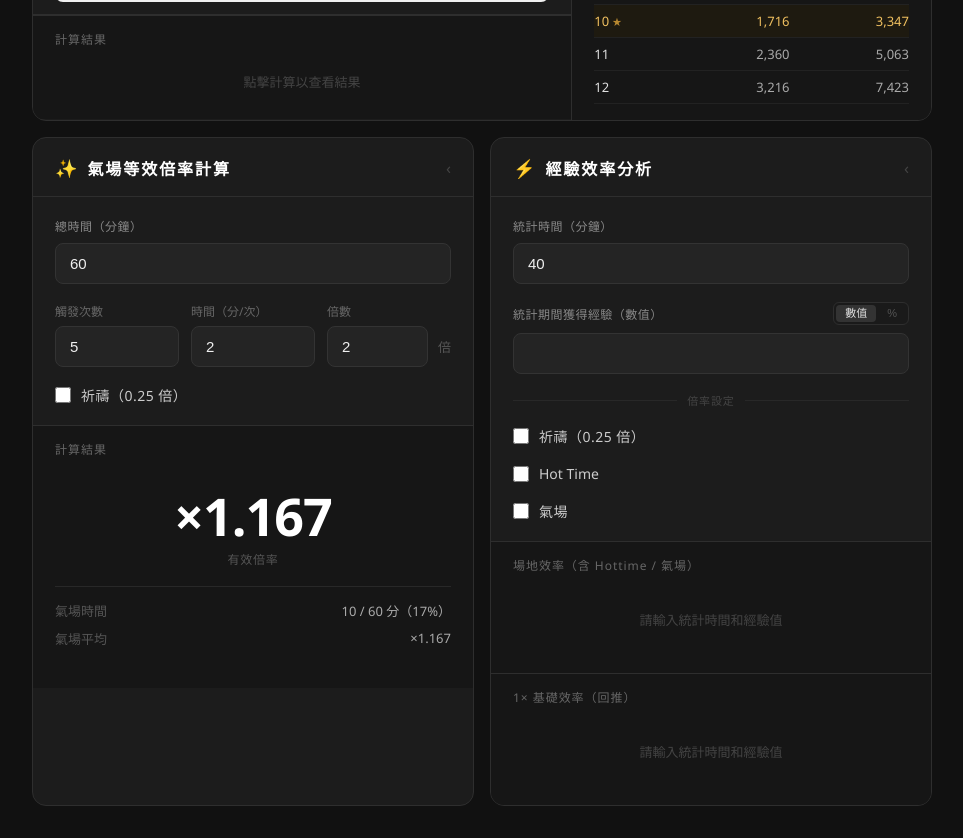
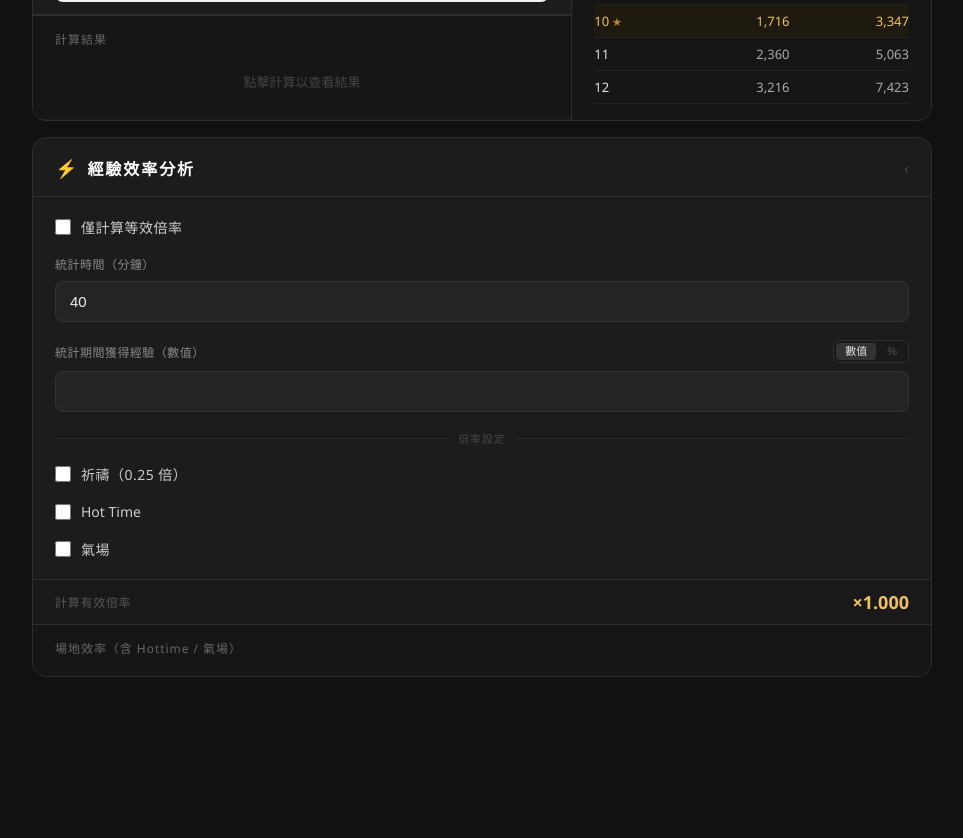
Before and after one commit to r041291867/exp-calculator, a React (Vite) app: page / in a window 1280 px wide. Shown: the part 640-1478 px from the top of the page, without its empty margins (158-1121 px from the left). After the commit the page ends 1349 px from the top, so only its background shows below. Built offline with nearby package versions, Linux system fonts and the light colour scheme.

Commit message:
feat: update calculators and components for improved functionality and UI; adjust local storage defaults and refine input handling

```diff
--- a/src/App.tsx
+++ b/src/App.tsx
@@ -1,7 +1,6 @@
 import { useLevelExp } from './hooks/useLevelExp';
 import CharacterPanel from './components/CharacterPanel';
 import Calculator from './components/Calculator';
-import AuraCalculator from './components/AuraCalculator';
 import BaseRateCalculator from './components/BaseRateCalculator';
 import './index.css';
 
@@ -12,10 +11,7 @@ export default function App() {
         <div className="app-wrapper">
             <CharacterPanel {...levelExp} />
             <Calculator {...levelExp} />
-            <div className="bottom-row">
-                <AuraCalculator />
-                <BaseRateCalculator {...levelExp} />
-            </div>
+            <BaseRateCalculator {...levelExp} />
         </div>
     );
 }
--- a/src/components/AuraCalculator.tsx
+++ b/src/components/AuraCalculator.tsx
@@ -6,7 +6,7 @@ import { useLocalStorage } from "../hooks/useLocalStorage";
 
 export default function AuraCalculator() {
     const [totalTime, setTotalTime] = useLocalStorage("aura.totalTime", 60);
-    const [auraTriggers, setAuraTriggers] = useLocalStorage("aura.triggers", 5);
+    const [auraTriggers, setAuraTriggers] = useLocalStorage("aura.triggers", 15);
     const [auraDuration, setAuraDuration] = useLocalStorage("aura.duration", 2);
     const [auraMultiplier, setAuraMultiplier] = useLocalStorage("aura.multiplier", 2);
     const [hasPrayer, setHasPrayer] = useLocalStorage("aura.prayer", false);
--- a/src/components/BaseRateCalculator.tsx
+++ b/src/components/BaseRateCalculator.tsx
@@ -28,13 +28,14 @@ export default function BaseRateCalculator({ currentLevel, currentExp, expToNext
     const [auraDuration, setAuraDuration] = useLocalStorage("base.auraDuration", 2);
     const [auraMultiplier, setAuraMultiplier] = useLocalStorage("base.auraMultiplier", 2);
     const [hasPrayer, setHasPrayer] = useLocalStorage("base.prayer", false);
+    const [onlyEffectiveMult, setOnlyEffectiveMult] = useLocalStorage("base.onlyEffMult", false);
 
     useEffect(() => {
         setTotalExp(0);
     }, [currentLevel]);
 
     const result = useMemo(() => {
-        if (durationMinutes <= 0 || totalExp <= 0) return null;
+        if (durationMinutes <= 0) return null;
 
         const auraTime = auraDuration * (hasAura ? auraTriggers : 0);
         if (auraTime > durationMinutes) {
@@ -48,6 +49,10 @@ export default function BaseRateCalculator({ currentLevel, currentExp, expToNext
         const auraFraction = auraTime / durationMinutes;
         const effNoPrayer = hottimeBase + (auraMultiplier - 1) * auraFraction;
         const effective = effNoPrayer + (hasPrayer ? 0.25 : 0);
+
+        if (onlyEffectiveMult || totalExp <= 0) {
+            return { type: "mult-only" as const, effective };
+        }
 
         const base1xPerMin = totalExp / durationMinutes / effective;
         const spotPerMin = base1xPerMin * effNoPrayer;
@@ -64,6 +69,7 @@ export default function BaseRateCalculator({ currentLevel, currentExp, expToNext
 
         const remaining = Math.max(0, getExpToNext(currentLevel) - currentExp);
         const minsToLevelUpSpot = remaining > 0 ? Math.ceil(remaining / spotPerMin) : 0;
+        const minsToLevelUpSpotPrayer = remaining > 0 ? Math.ceil(remaining / (spotPerMin * 1.25)) : 0;
         const minsToLevelUpBase = remaining > 0 ? Math.ceil(remaining / base1xPerMin) : 0;
 
         return {
@@ -78,6 +84,7 @@ export default function BaseRateCalculator({ currentLevel, currentExp, expToNext
             withPrayer10,
             withPrayer60,
             minsToLevelUpSpot,
+            minsToLevelUpSpotPrayer,
             minsToLevelUpBase,
         };
     }, [
@@ -90,13 +97,25 @@ export default function BaseRateCalculator({ currentLevel, currentExp, expToNext
         auraDuration,
         auraMultiplier,
         hasPrayer,
+        onlyEffectiveMult,
         currentLevel,
         currentExp,
     ]);
 
     return (
-        <CollapsibleCard storageKey="base.collapsed" icon="⚡" title="經驗效率分析">
+        <CollapsibleCard storageKey="base.collapsed" icon="⚡" title="經驗效率分析" className="calculator-card">
             <div className="form-body">
+                <div className="field">
+                    <label className="prayer-checkbox-row" style={{ cursor: "pointer" }}>
+                        <input
+                            type="checkbox"
+                            checked={onlyEffectiveMult}
+                            onChange={(e) => setOnlyEffectiveMult(e.target.checked)}
+                        />
+                        <span>僅計算等效倍率</span>
+                    </label>
+                </div>
+
                 <div className="field">
                     <label>統計時間（分鐘）</label>
                     <input
@@ -108,6 +127,7 @@ export default function BaseRateCalculator({ currentLevel, currentExp, expToNext
                     />
                 </div>
 
+                {!onlyEffectiveMult && (
                     <ExpAmountField
                         labelBase="統計期間獲得經驗"
                         currentLevel={currentLevel}
@@ -117,6 +137,7 @@ export default function BaseRateCalculator({ currentLevel, currentExp, expToNext
                         onModeChange={setTotalExpInputMode}
                         onChange={handleTotalExpChange}
                     />
+                )}
 
                 <div className="field-divider">
                     <span>倍率設定</span>
@@ -169,19 +190,23 @@ export default function BaseRateCalculator({ currentLevel, currentExp, expToNext
                 )}
             </div>
 
-            {result?.type === "ok" && (
+            {(result?.type === "ok" || result?.type === "mult-only") && (
                 <div className="effective-mult-bar">
                     <span className="effective-mult-label">計算有效倍率</span>
                     <span className="effective-mult-value">×{result.effective.toFixed(3)}</span>
                 </div>
             )}
 
+            {!onlyEffectiveMult && (
+                <>
                     <div className="rate-result-section">
                         <h2 className="rate-result-title">場地效率（含 Hottime / 氣場）</h2>
                         {!result ? (
                             <p className="no-result">請輸入統計時間和經驗值</p>
                         ) : result.type === "error" ? (
                             <p className="no-result">{result.msg}</p>
+                        ) : result.type === "mult-only" ? (
+                            <p className="no-result">請輸入統計期間獲得經驗</p>
                         ) : (
                             <>
                                 <RateResultGrid
@@ -192,7 +217,9 @@ export default function BaseRateCalculator({ currentLevel, currentExp, expToNext
                                 />
                                 {result.minsToLevelUpSpot > 0 && (
                                     <p className="level-up-hint">
-                                以目前場地效率約 <strong>{formatMins(result.minsToLevelUpSpot)}</strong> 升級（無祈禱）
+                                        以目前場地效率約 <strong>{formatMins(result.minsToLevelUpSpot)}</strong>{" "}
+                                        升級（無祈禱）／<strong>{formatMins(result.minsToLevelUpSpotPrayer)}</strong>
+                                        （有祈禱）
                                     </p>
                                 )}
                             </>
@@ -203,7 +230,7 @@ export default function BaseRateCalculator({ currentLevel, currentExp, expToNext
                         <h2 className="rate-result-title">1× 基礎效率（回推）</h2>
                         {!result ? (
                             <p className="no-result">請輸入統計時間和經驗值</p>
-                ) : result.type === "error" ? null : (
+                        ) : result.type === "error" ? null : result.type === "mult-only" ? null : (
                             <>
                                 <RateResultGrid
                                     noPrayer10={result.noPrayer10}
@@ -219,6 +246,8 @@ export default function BaseRateCalculator({ currentLevel, currentExp, expToNext
                             </>
                         )}
                     </div>
+                </>
+            )}
         </CollapsibleCard>
     );
 }
--- a/src/components/Calculator.tsx
+++ b/src/components/Calculator.tsx
@@ -130,7 +130,7 @@ export default function Calculator({ currentLevel, currentExp }: SharedLevelExp)
                             <p className="hint">選擇適合的時間區間，例如組隊任務通常需要更長時間</p>
                         </div>
 
-                        <div className="field interval-row">
+                        <div className="field">
                             <div className="daily-hours-row">
                                 <span className="unit-label">每天練功</span>
                                 <button
@@ -155,7 +155,7 @@ export default function Calculator({ currentLevel, currentExp }: SharedLevelExp)
                                 >
                                     +
                                 </button>
-                                <span className="unit-label">小時</span>
+                                <span className="unit-label">小時&nbsp;&nbsp;&nbsp;&nbsp;</span>
                             </div>
                         </div>
                     </div>
--- a/src/components/shared/ExpAmountField.tsx
+++ b/src/components/shared/ExpAmountField.tsx
@@ -40,7 +40,7 @@ export default function ExpAmountField({
             <input
                 type="number"
                 min={0}
-                step={mode === "percent" ? 0.1 : 1}
+                step={mode === "percent" ? 0.01 : 1}
                 value={mode === "percent" ? (percentValue || "") : (value || "")}
                 onChange={(e) => onChange(e.target.value)}
             />
--- a/src/components/shared/LevelExpField.tsx
+++ b/src/components/shared/LevelExpField.tsx
@@ -56,7 +56,7 @@ export default function LevelExpField({
                     type="number"
                     min={0}
                     max={mode === "percent" ? 100 : maxExp}
-                    step={mode === "percent" ? 0.1 : 1}
+                    step={mode === "percent" ? 0.01 : 1}
                     value={mode === "percent" ? expPercent : exp}
                     onChange={(e) => onExpChange(e.target.value)}
                 />
--- a/src/hooks/useLevelExp.ts
+++ b/src/hooks/useLevelExp.ts
@@ -12,7 +12,7 @@ export function useLevelExp() {
 
     const expPercentValue = useMemo(() => {
         if (maxCurrentExp <= 0) return 0;
-        return Math.round((currentExp / maxCurrentExp) * 1000) / 10;
+        return Math.round((currentExp / maxCurrentExp) * 10000) / 100;
     }, [currentExp, maxCurrentExp]);
 
     const handleExpChange = (raw: string) => {
--- a/src/hooks/useTotalExp.ts
+++ b/src/hooks/useTotalExp.ts
@@ -10,7 +10,7 @@ export function useTotalExp(expToNextLevel: number, initialValue = 100000, keyPr
 
     const totalExpPercentValue = useMemo(() => {
         if (expToNextLevel <= 0) return 0;
-        return Math.round((totalExp / expToNextLevel) * 1000) / 10;
+        return Math.round((totalExp / expToNextLevel) * 10000) / 100;
     }, [totalExp, expToNextLevel]);
 
     const handleTotalExpChange = (raw: string) => {
```
Also changed, not shown: src/components/ExpRateCalculator.tsx (+11 -17 lines). Lines whose indentation alone changed are shown as unchanged.
